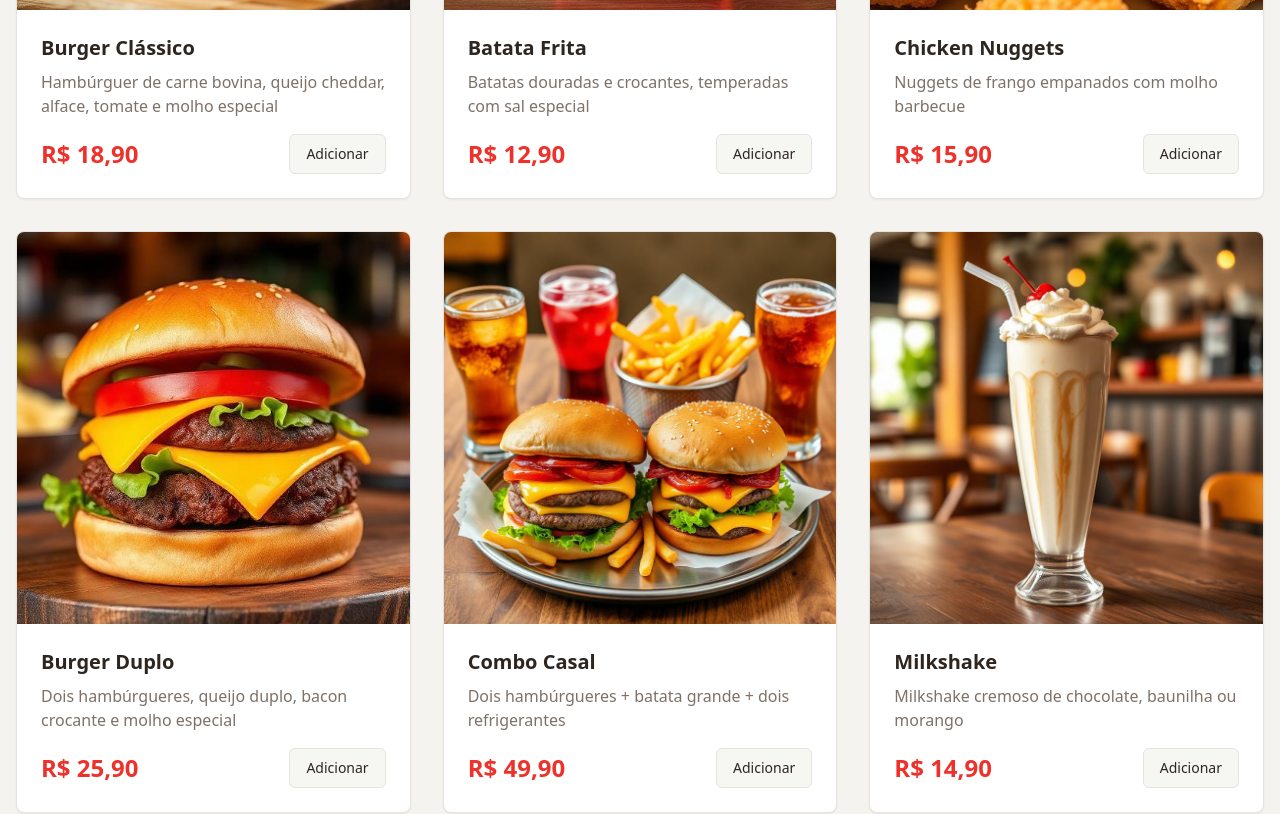
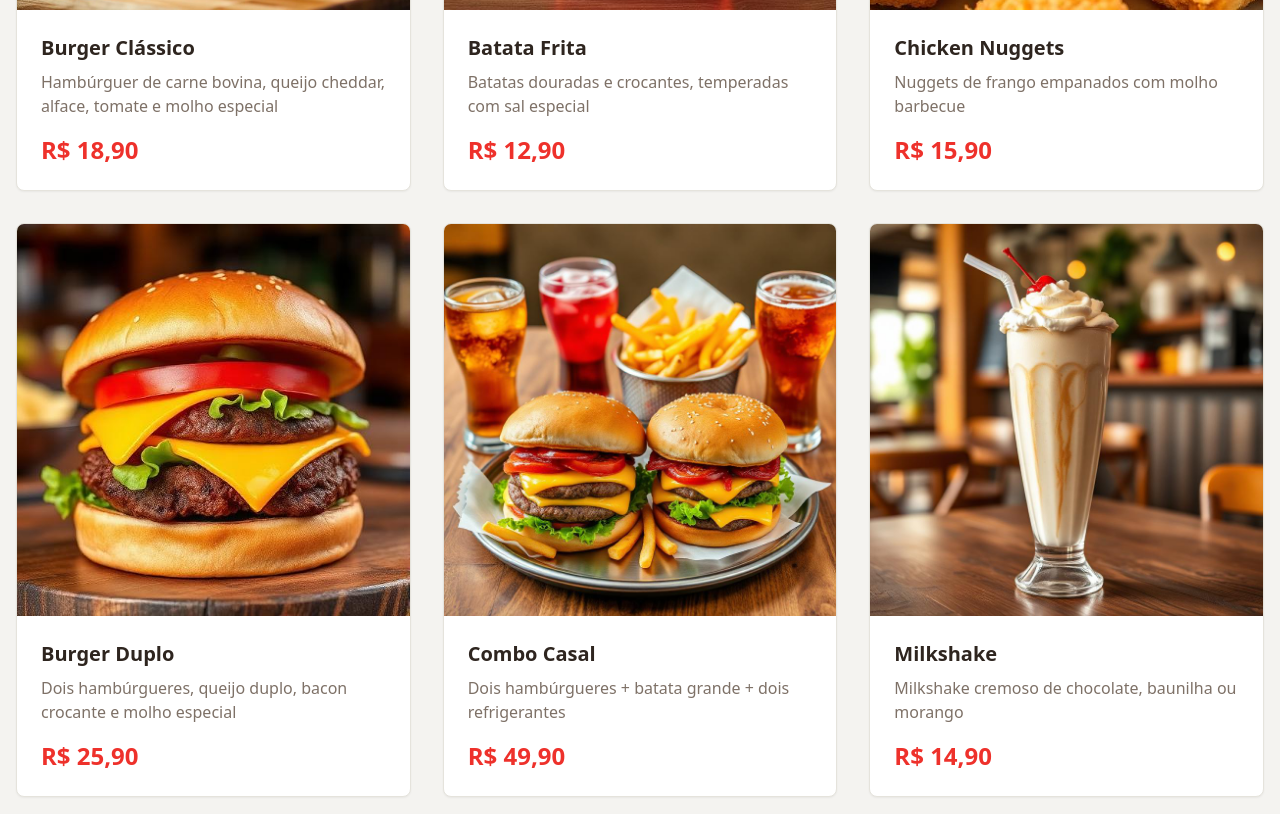
Before and after one commit to trabalho-larissa/chef-create-html, a React (Vite) app: page / in a window 1280 px wide. Shown: the part 1420-2234 px from the top of the page. Built offline with nearby package versions, Linux system fonts and the light colour scheme.

Commit message:
Visual edit in Lovable

```diff
--- a/src/components/Menu.tsx
+++ b/src/components/Menu.tsx
@@ -65,9 +65,7 @@ const Menu = () => {
                 <p className="text-muted-foreground mb-4">{item.description}</p>
                 <div className="flex justify-between items-center">
                   <span className="text-2xl font-bold text-primary">{item.price}</span>
-                  <Button variant="outline" className="hover:bg-primary hover:text-primary-foreground">
-                    Adicionar
-                  </Button>
+
                 </div>
               </CardContent>
             </Card>)}
```
